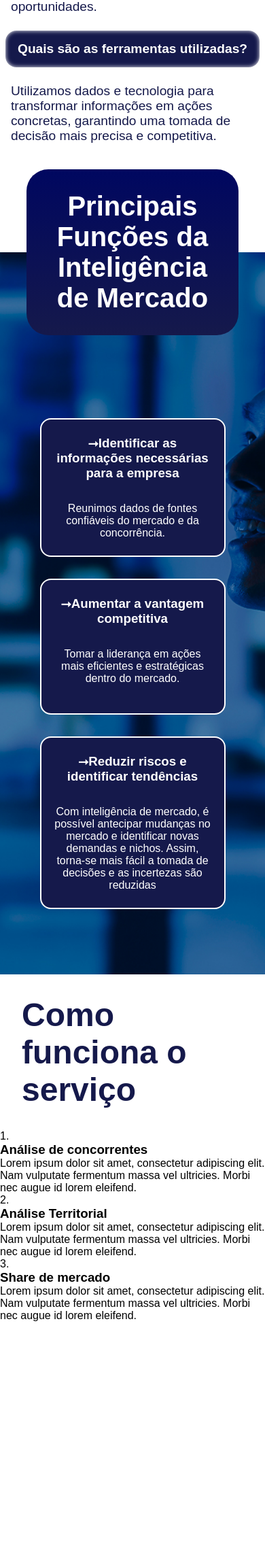
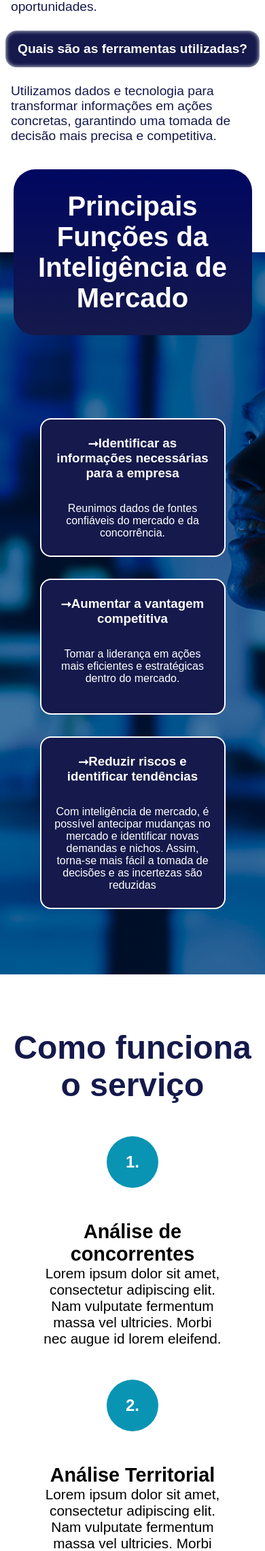
Before and after one commit to Beets-Jr/Assertive, a PHP site: page /HTML/InteligenciaDeMercado.html in a window 390 px wide; the page is wider, and only the part inside the window is pictured. Shown: the part 1239-3520 px from the top of that part at 68% size. Before the commit the page ends 3182 px from the top of that part, so only its background shows below. Run offline with PHP 8.4, Linux system fonts and the light colour scheme; some web fonts are replaced.

Commit message:
responsividade para telas extra-largas e seção como funciona o serviço adicionada

```diff
--- a/CSS/InteligenciaDeMercado.css
+++ b/CSS/InteligenciaDeMercado.css
@@ -133,11 +133,10 @@ body {
     color: white;
     font-size: 2.5rem;
     margin: auto;
-    max-width: 700px;
     padding: 2rem;
     text-align: center;
     transform: translateY(-50%);
-    width: 80%;
+    width: 50vw;
 }
 
 .market-intelligence-main-functions-cards-container {
@@ -181,16 +180,16 @@ body {
     border-bottom: 2px solid white;
     border-left: 2px solid white;
     bottom: 12rem;
-    height: 300px;
+    height: 18.75rem;
     position: absolute;
-    transform: translateX( calc(50vw - 600px / 2) );
-    width: 600px;
+    transform: translateX( calc(50vw - 37.5rem / 2) );
+    width: 37.5rem;
 }
 
 
 .market-intelligence-how-the-service-works {
     margin: auto;
-    max-width: 1200px;
+    max-width: 75rem;
 }
 
 .market-intelligence-how-the-service-works > h2 {
@@ -216,6 +215,10 @@ body {
     .market-intelligence-main-functions-lines,
     .market-intelligence-main-functions-card.card-hidden {
         display: none;
+    }
+
+    .market-intelligence-main-functions > h2 {
+        width: 90vw;
     }
 }
 
@@ -247,6 +250,88 @@ body {
     }
 }
 
+.how-it-works-container {
+    margin: auto;
+    max-width: 75rem;
+    padding: 5rem 1rem;
+}
+
+.how-it-works-container > h2 {
+    color: var(--primary-blue);
+    font-size: 3rem;
+    margin-bottom: 3rem;
+}
+
+.information-container .dot{
+    display: none;
+}
+
+.how-it-works-grid {
+    display: grid;
+    grid-template-columns: auto 0.2rem 1fr;
+    grid-template-rows: repeat(4, auto);
+    column-gap: 2rem;
+    max-width: 70rem;
+    margin: 0 auto;
+    align-content: center;
+}
+
+.dots-container {
+    grid-column: 1;
+    display: flex;
+    flex-direction: column;
+    align-items: center;
+    row-gap: 5rem;
+}
+
+.how-it-works-grid>hr {
+    grid-column: 2;
+    grid-row: 1 / span 4;
+    width: 100%;
+    height: 100%;
+    margin: 0;
+    border: none;
+    background-color: var(--secondary-blue);
+    justify-self: center;
+}
+
+.information-container {
+    grid-column: 3;
+    display: flex;
+    flex-direction: column;
+    row-gap: 5rem;
+}
+
+.information-container div{
+    height: 4.75rem;
+}
+
+.information-container div h1{
+    font-size: 1.8rem;
+    margin-bottom: .75rem;
+}
+
+.information-container div p{
+    font-size: 1.3rem;
+}
+
+.dot {
+    width: 4.75rem;
+    height: 4.75rem;
+    background-color: var(--secondary-blue);
+    color: white;
+    border-radius: 50%;
+    display: flex;
+    align-items: center;
+    justify-content: center;
+    font-size: 1.5rem;
+    font-weight: 700;
+}
+
+.information-container > div:last-child {
+    height: 13rem;
+}
+
 @media (max-width: 1200px) {
     .market-intelligence-main-functions-lines {
         transform: translateX( calc(25vw) );
@@ -285,3 +370,70 @@ body {
     animation: expand 1.5s ease-out;
   }
 }
+
+
+
+
+@media (max-width: 1199px){
+    .how-it-works-container > h2 {
+        text-align: center;
+    }
+
+    .how-it-works-container hr{
+        display: none;
+    }
+
+    .how-it-works-grid {
+        grid-template-columns:  1fr;
+        justify-items: center;
+        column-gap: 0;
+    }
+
+    .information-container{
+        display: flex;
+        flex-direction: column;
+        align-items: center;
+        text-align: center;
+        row-gap: 3rem;
+        width: 100%;
+        max-width: 75%;
+    }
+
+    .dots-container {
+        display: none;
+    }
+
+    .information-container .dot{
+        display: flex;
+        margin: 0 auto;
+
+    }
+
+    .information-container div h1{
+        margin-bottom: 0;
+    }
+
+    .information-container > div:last-child {
+        height: auto;
+    }
+
+    .dot {
+        margin-top: 2rem;
+    }
+
+    .information-container div:not(.dot){
+        height: auto;
+    }
+}
+
+@media (min-width: 2000px) {
+    :root {
+        font-size: 24px;
+    }
+}
+
+@media (min-width: 3000px) {
+    :root {
+        font-size: 36px;
+    }
+}
--- a/HTML/InteligenciaDeMercado.html
+++ b/HTML/InteligenciaDeMercado.html
@@ -72,29 +72,39 @@
 
     </section>
 
-    <section class="market-intelligence-how-the-service-works">
+    <div class="how-it-works-container">
         <h2>Como funciona o serviço</h2>
 
-        <div class="market-intelligence-how-the-service-works-steps-container">
-            <ol>
-                <li>
-                    <span>1.</span>
-                    <h3>Análise de concorrentes</h3>
-                    <p>Lorem ipsum dolor sit amet, consectetur adipiscing elit. Nam vulputate fermentum massa vel ultricies. Morbi nec augue id lorem eleifend.</p>
-                </li>
-                <li>
-                    <span>2.</span>
-                    <h3>Análise Territorial</h3>
-                    <p>Lorem ipsum dolor sit amet, consectetur adipiscing elit. Nam vulputate fermentum massa vel ultricies. Morbi nec augue id lorem eleifend.</p>
-                </li>
-                <li>
-                    <span>3.</span>
-                    <h3>Share de mercado</h3>
-                    <p>Lorem ipsum dolor sit amet, consectetur adipiscing elit. Nam vulputate fermentum massa vel ultricies. Morbi nec augue id lorem eleifend.</p>
-                </li>
-            </ol>
+        <div class="how-it-works-grid">
+            <div class="dots-container">
+                <div class="dot">1.</div>
+                <div class="dot">2.</div>
+                <div class="dot">3.</div>
+            </div>
+
+            <hr>
+
+            <div class="information-container inria-sans-font">
+                <div class="dot">1.</div>
+                <div>
+                    <h1 class="inria-sans-bold">Análise de concorrentes</h1>
+                    <p class="inria-sans-regular">Lorem ipsum dolor sit amet, consectetur adipiscing elit. Nam vulputate fermentum massa vel ultricies. Morbi nec augue id lorem eleifend.</p>
+                </div>
+
+                <div class="dot">2.</div>
+                <div>
+                    <h1 class="inria-sans-bold">Análise Territorial</h1>
+                    <p class="inria-sans-regular">Lorem ipsum dolor sit amet, consectetur adipiscing elit. Nam vulputate fermentum massa vel ultricies. Morbi nec augue id lorem eleifend.</p>
+                </div>
+
+                <div class="dot">3.</div>
+                <div>
+                    <h1 class="inria-sans-bold">Share de mercado</h1>
+                    <p class="inria-sans-regular">Lorem ipsum dolor sit amet, consectetur adipiscing elit. Nam vulputate fermentum massa vel ultricies. Morbi nec augue id lorem eleifend.</p>
+                </div>
+            </div>
         </div>
-    </section>
+    </div>
 
     <script src="../JS/InteligenciaDeMercado.js"></script>
 </body>
```
Also changed, not shown: other parts of CSS/InteligenciaDeMercado.css (+14 -14 lines).
